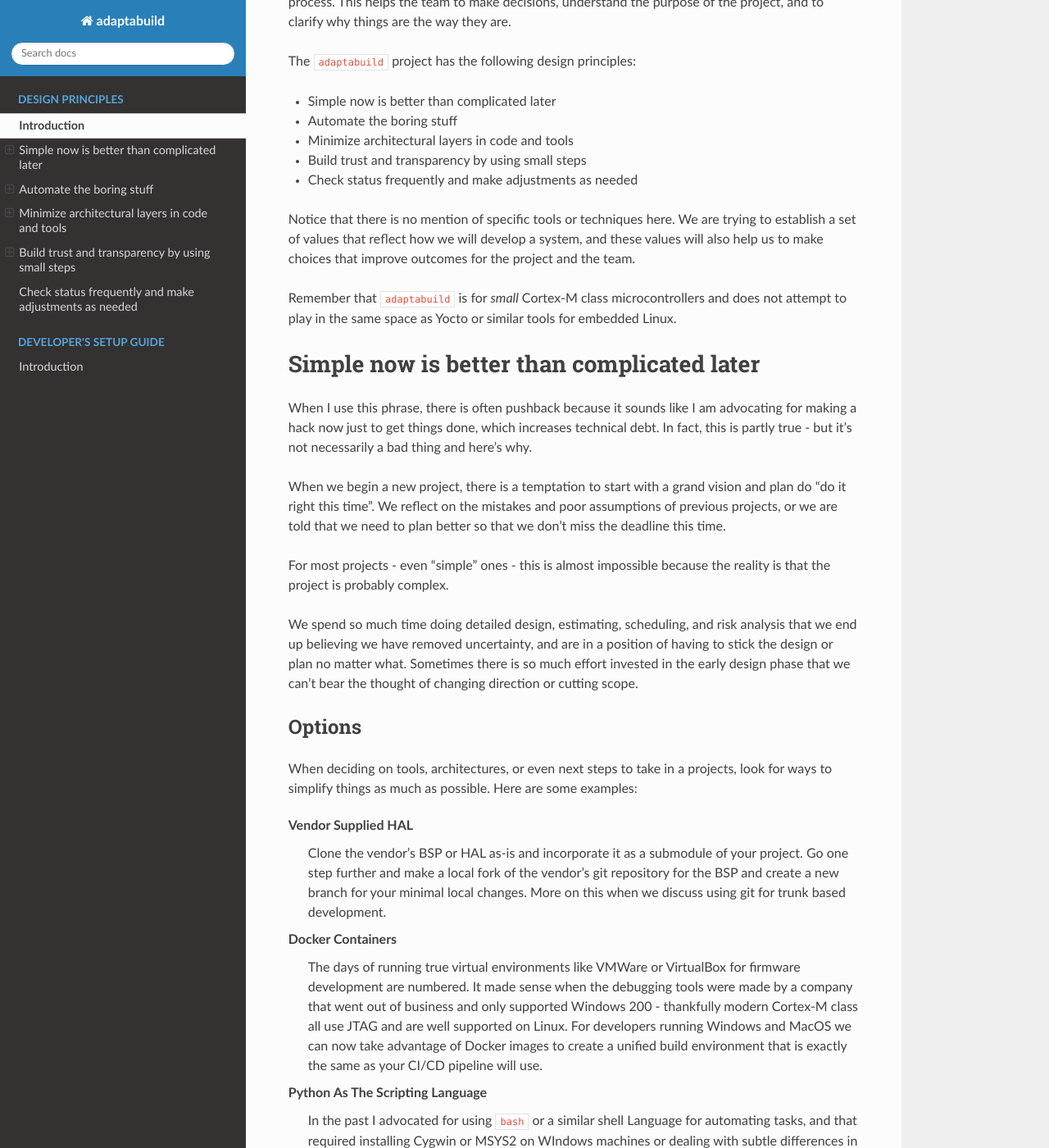
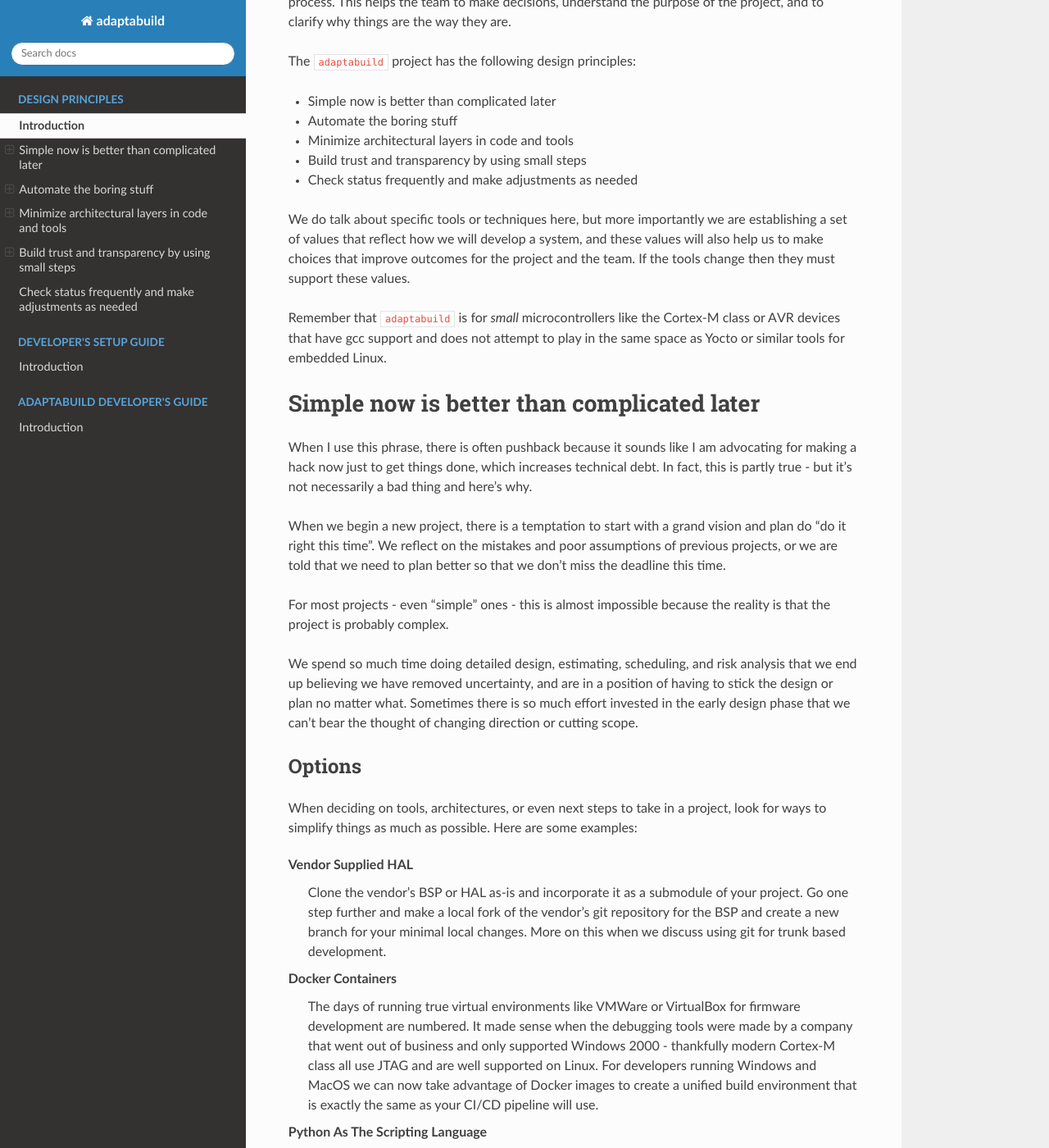
Before and after one commit to rhempel/adaptabuild, a Sphinx documentation site: the page built from doc/sphinx/source/design_principles/design_principles.rst, in a window 1280 px wide and 1400 px high, scrolled down 193 px. Shown: the whole window at 82% size. Built offline with Sphinx 7.4.7 and the Read the Docs theme 2.0.0, drawn with Linux system fonts in a browser that asks for light colours; some of the changed text lies outside the part shown.

Commit message:
[ABE-1] Began adaptabuild developers guide

```diff
--- a/doc/sphinx/source/design_principles/design_principles.rst
+++ b/doc/sphinx/source/design_principles/design_principles.rst
@@ -15,14 +15,15 @@
 - Build trust and transparency by using small steps
 - Check status frequently and make adjustments as needed
 
-Notice that there is no mention of specific tools or techniques here. We are
-trying to establish a set of values that reflect how we will develop a system,
+We do talk about specific tools or techniques here, but more importantly
+we are establishing a set of values that reflect how we will develop a system,
 and these values will also help us to make choices that improve outcomes
-for the project and the team.
+for the project and the team. If the tools change then they must support
+these values.
 
-Remember that ``adaptabuild`` is for *small* Cortex-M class microcontrollers
-and does not attempt to play in the same space as Yocto or similar tools for
-embedded Linux.
+Remember that |Product| is for *small* microcontrollers like the
+Cortex-M class or AVR devices that have gcc support and does not attempt
+to play in the same space as Yocto or similar tools for embedded Linux.
 
 Simple now is better than complicated later
 ===========================================
@@ -50,7 +51,7 @@
 -------
 
 When deciding on tools, architectures, or even next steps to take in a
-projects, look for ways to simplify things as much as possible. Here are
+project, look for ways to simplify things as much as possible. Here are
 some examples:
 
 Vendor Supplied HAL
@@ -64,7 +65,7 @@
   The days of running true virtual environments like VMWare or VirtualBox
   for firmware development are numbered. It made sense when the debugging
   tools were made by a company that went out of business and only supported
-  Windows 200 - thankfully modern Cortex-M class all use JTAG and are well
+  Windows 2000 - thankfully modern Cortex-M class all use JTAG and are well
   supported on Linux. For developers running Windows and MacOS we can now
   take advantage of Docker images to create a unified build environment
   that is exactly the same as your CI/CD pipeline will use.
@@ -72,7 +73,7 @@
 Python As The Scripting Language
   In the past I advocated for using ``bash`` or a similar shell Language
   for automating tasks, and that required installing Cygwin or MSYS2 on
-  WIndows machines or dealing with subtle differences in default shells.
+  Windows machines or dealing with subtle differences in default shells.
   There is simply no excuse anymore for not using Python 3.x as your
   standard scripting language, as long as you follow some basic rules to
   ensure your scripts are portable.
@@ -107,8 +108,8 @@
 - Build code coverage reports
 
 Your developers should be able to be confident that their unit tests cover
-90% of the functionality of your product, and that manual testing can be
-minimized to things that have changed.
+at least 90% of the functionality of your product, and that manual testing
+can be minimized.
 
 This is usually only possible when your design is truly decoupled into
 testable modules, and you are able to confidently say that a change in
@@ -281,3 +283,5 @@
 
 Check status frequently and make adjustments as needed
 ======================================================
+
+More on this later
```
Also changed, not shown: other parts of doc/sphinx/source/design_principles/design_principles.rst (+11 -10 lines), doc/sphinx/source/adaptabuild_developers_guide/adaptabuild_developers_guide.rst (added, +17 -0 lines), doc/sphinx/source/index.rst (+8 -0 lines).
